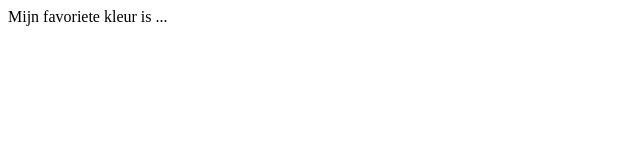
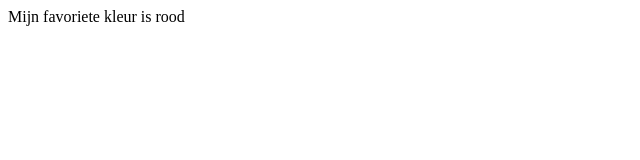
Before and after one commit to jessegroentje/larserber, a plain HTML site: page index.html in a window 1280 px wide. Shown: the full height of the page, 0-640 px from the left. Drawn offline with Linux system fonts and the light colour scheme.

Commit message:
ik heb de drie puntjes aangepast door de "rood"

```diff
--- a/index.html
+++ b/index.html
@@ -9,7 +9,7 @@
 </head>
 
 <body>
-  Mijn favoriete kleur is ...
+  Mijn favoriete kleur is rood
 </body>
 
 </html>
```
